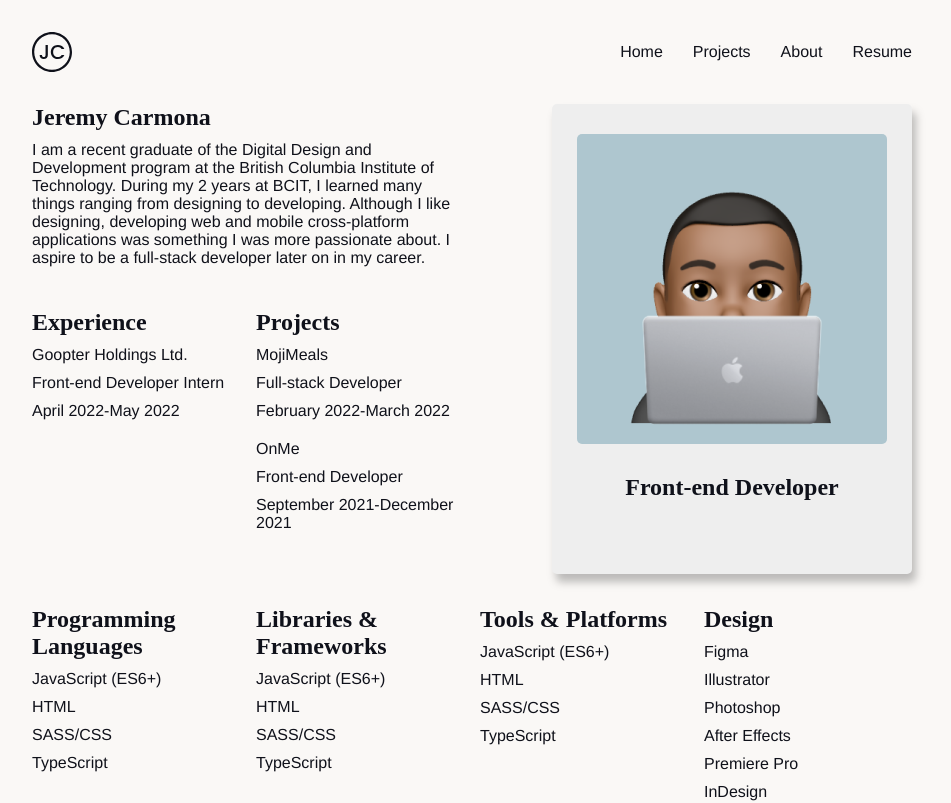
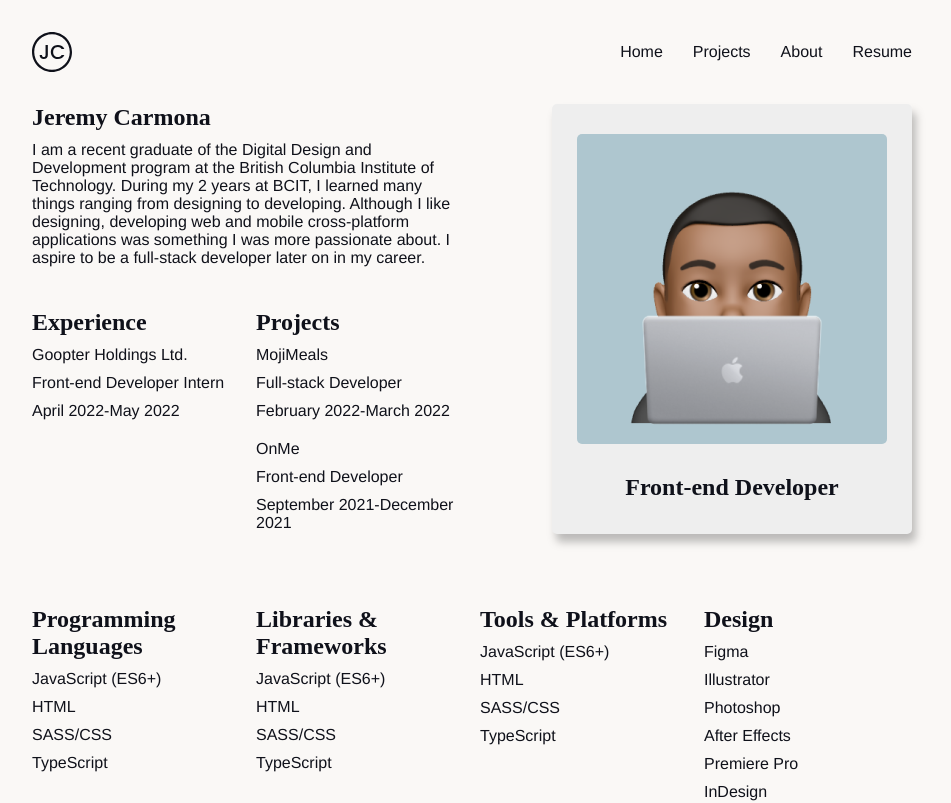
Before and after one commit to JeremyCarmona3/jeremy-m-carmona, a Next.js app: page / in a window 1280 px wide. Shown: the top 803 px of the page, without its empty margins (168-1119 px from the left). Built offline with nearby package versions, Linux system fonts and the light colour scheme.

Commit message:
remove min-height

```diff
--- a/styles/components/polaroid.scss
+++ b/styles/components/polaroid.scss
@@ -5,7 +5,7 @@
   background-color: #eeeeee;
   border-radius: 5px;
   min-width: 360px;
-  min-height: 430px;
+  height: 430px;
   filter: drop-shadow(4px 8px 4px rgba(0, 0, 0, 25%));
 }
 
```
